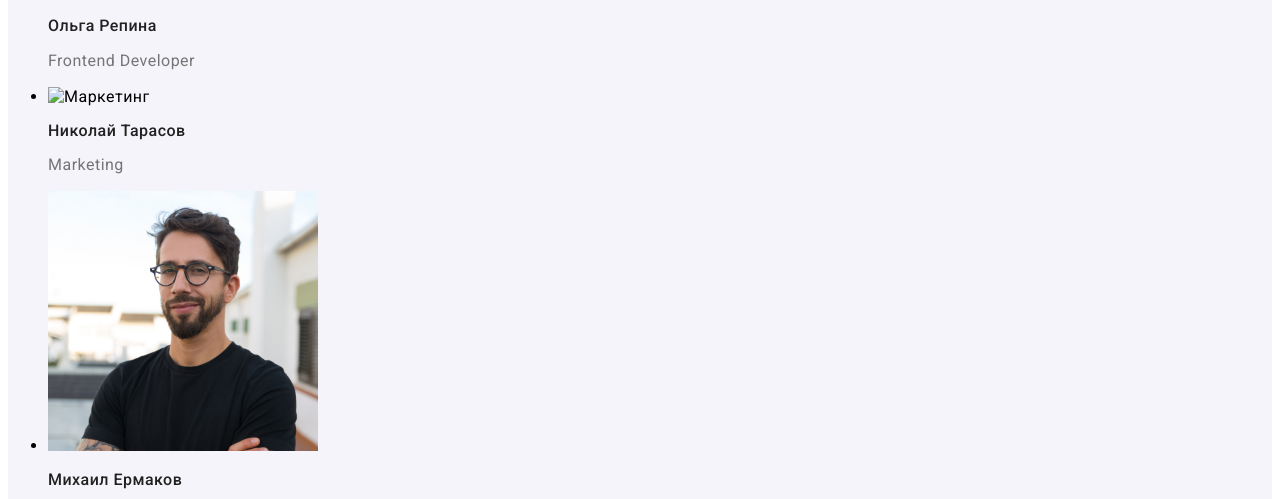
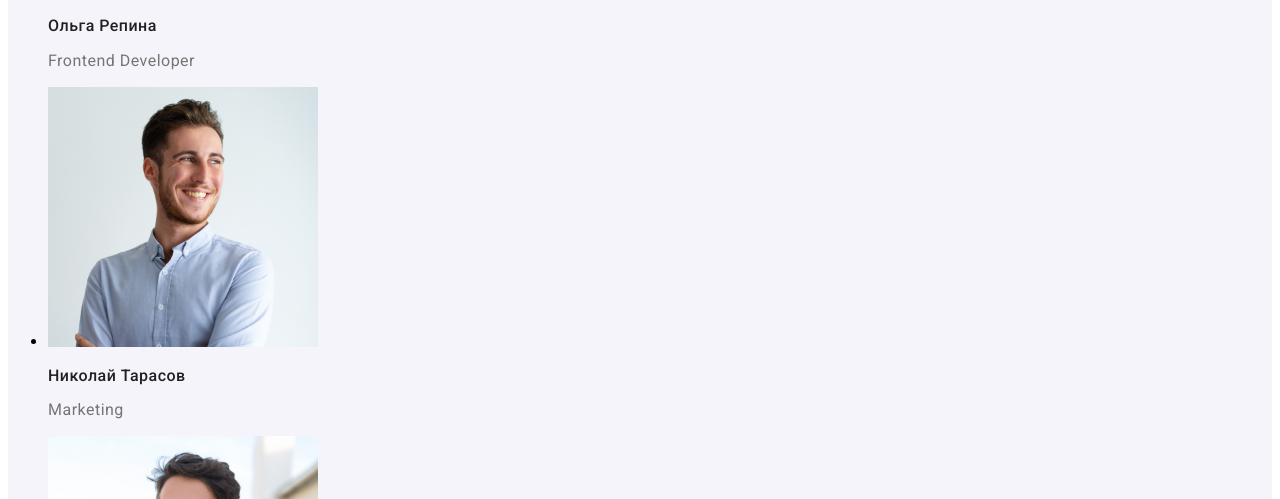
Before and after one commit to AntonZaychenko/goit-markup-hw-02, a plain HTML site: page index.html in a window 1280 px wide. Shown: the part 2390-2889 px from the top of the page. Drawn offline with Linux system fonts and the light colour scheme.

Commit message:
Update index.html

```diff
--- a/index.html
+++ b/index.html
@@ -143,7 +143,7 @@
 
           <li>
             <img
-              src="./images/ma3.jpg"
+              src="./images/man3.jpg"
               alt="Маркетинг"
               width="270"
               height="260"
```
